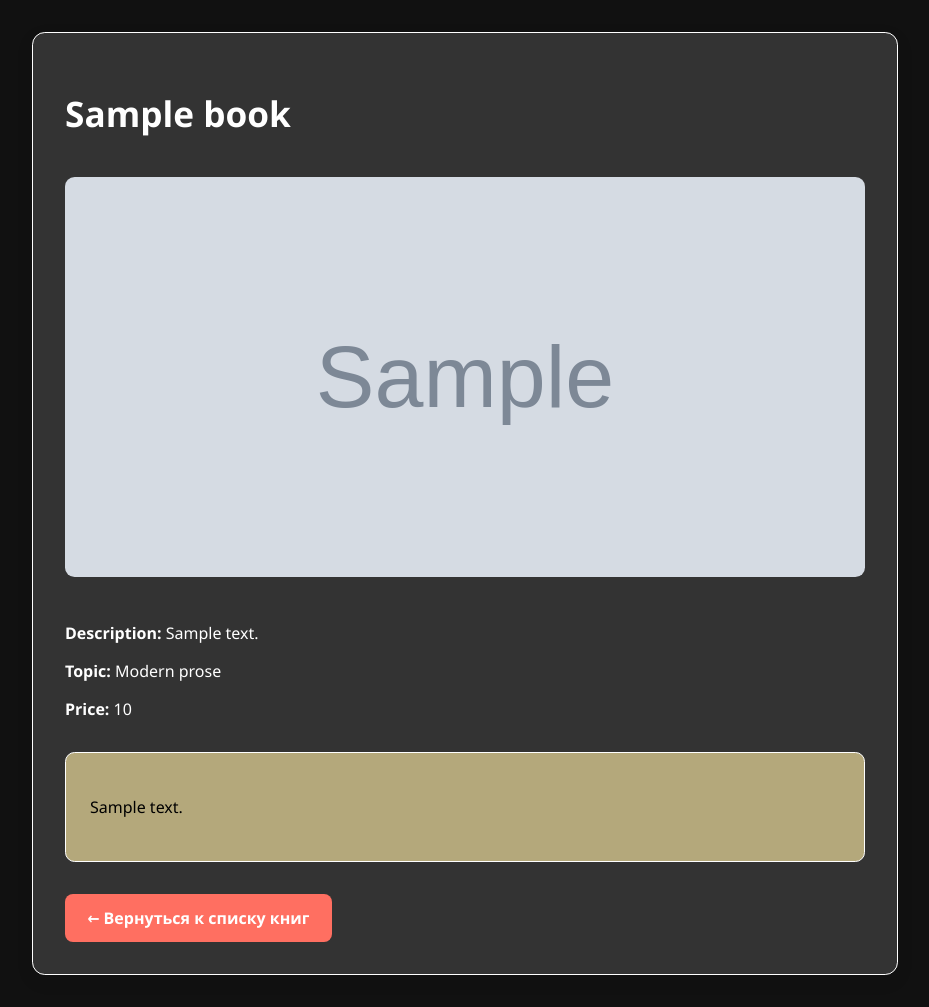
After one commit to Ananas1kexe/django-web-shop, a Django app: template main/templates/book_detail.html in a window 1280 px wide. The commit adds this page. Shown: the whole page, without its empty margins (175-1104 px from the left). Run offline with Django 5.2, Linux system fonts and the light colour scheme; tables that the repository leaves empty hold one stand-in row (values such as "Sample post"); the template is opened without the code that fills it: values that come from a table or form of the project are taken from there, most other values are stand-ins (such as "Sample title", 1, 10 or a date in 2020); grey boxes marked "Sample" are stand-in pictures.

Commit message:
Add files via upload

```diff
--- a/booklook/settings.py
+++ b/booklook/settings.py
@@ -124,7 +124,7 @@ MEDIA_URL = '/media/'
 MEDIA_ROOT = os.path.join(BASE_DIR, 'media')
 
 STATIC_URL = "/static/"
-MEDIA_ROOT = os.path.join(BASE_DIR, 'static')
+STATIC_ROOT = os.path.join(BASE_DIR, 'static')
 
 # Default primary key field type
 # https://docs.djangoproject.com/en/5.2/ref/settings/#default-auto-field
--- a/main/models.py
+++ b/main/models.py
@@ -6,9 +6,10 @@ from django.core.validators import MinValueValidator
 
 
 class Book(models.Model):
-    title = models.CharField("Name", max_length=50)
+    title = models.CharField("Name", max_length=50, unique=True)
     description = models.CharField("Description", max_length=500)
     image = models.ImageField("Image", blank=True)
+    text = models.FileField("Text")
     price = models.IntegerField("Price", default=0, validators=[MinValueValidator(0)])
     TOPICS = [
         ("Modern prose", "Modern prose"),
--- /dev/null
+++ b/main/static/app/book.css
@@ -0,0 +1,108 @@
+body {
+  margin: 0;
+  padding: 0;
+  font-family: 'Segoe UI', Tahoma, Geneva, Verdana, sans-serif;
+  background:rgb(17, 17, 17);
+  color: #ffffff;
+}
+
+
+.logo h3 {
+  margin: 0;
+  font-size: 1.8rem;
+}
+
+.nav-links a {
+  margin-left: 1rem;
+  color: white;
+  text-decoration: none;
+  font-weight: 500;
+  transition: color 0.2s;
+}
+
+.nav-links a:hover {
+  color: #c7d2fe;
+}
+
+.avatar {
+  width: 36px;
+  height: 36px;
+  border-radius: 50%;
+  object-fit: cover;
+  margin-right: 1rem;
+  vertical-align: middle;
+}
+
+main.book-detail {
+  max-width: 800px;
+  margin: 2rem auto;
+  border: 1px solid white;
+  padding: 2rem;
+  background-color: #333;
+  border-radius: 0.8rem;
+  box-shadow: 0 6px 18px rgba(0, 0, 0, 0.08);
+}
+
+.book-detail h1 {
+  font-size: 2.2rem;
+  margin-bottom: 1rem;
+  color: #ffffff;
+}
+
+.book-image {
+  width: 100%;
+  max-height: 400px;
+  object-fit: cover;
+  border-radius: 0.6rem;
+  margin: 1.5rem 0;
+}
+
+.book-detail p {
+  font-size: 1rem;
+  margin: 1rem 0;
+}
+
+.book-detail p strong {
+  color: #ffffff;
+}
+
+.book-content {
+  margin-top: 2rem;
+  padding: 1.5rem;
+  background-color: #b4a87b;
+  border-radius: 0.6rem;
+  border: 1px solid white;
+  line-height: 1.8;
+  font-size: 1rem;
+  color: #000000;
+  max-height: 600px;
+  overflow-y: auto;
+}
+
+.book-content p {
+  margin-bottom: 1rem;
+}
+
+.no-text {
+  margin-top: 2rem;
+  text-align: center;
+  color: #9ca3af;
+  font-style: italic;
+}
+
+.btn-back {
+  display: inline-block;
+  margin-top: 2rem;
+  text-decoration: none;
+  background-color: #ff6f61;
+  color: white;
+  padding: 0.8rem 1.4rem;
+  border-radius: 0.5rem;
+  font-weight: 600;
+  transition: background-color 0.2s, transform 0.2s;
+}
+
+.btn-back:hover {
+  background-color: #eb5e51;
+  transform: translateY(-3px);
+}
--- a/main/static/app/users.css
+++ b/main/static/app/users.css
@@ -20,7 +20,7 @@ h1 {
     text-align: center;
     margin-top: 30px;
     margin-bottom: 40px;
-    color: rgb(126, 84, 84);
+    color: rgb(255, 255, 255);
     font-size: 32px;
 }
 
--- a/main/templates/403.html
+++ b/main/templates/403.html
@@ -1 +1 @@
-"Your account is blocked Logout <a href='/logout'LogOut</a>
+"Your account is blocked Logout <a href='/logout'>LogOut</a>
--- /dev/null
+++ b/main/templates/book_detail.html
@@ -0,0 +1,33 @@
+{% load static %}
+
+<!DOCTYPE html>
+<html lang="en">
+<head>
+  <meta charset="UTF-8">
+  <meta name="viewport" content="width=device-width, initial-scale=1">
+  <title>{{ book.title }} — BookLook</title>
+  <link rel="stylesheet" href="{% static 'app/book.css' %}">
+</head>
+<body>
+
+  <main class="book-detail">
+    <h1>{{ book.title }}</h1>
+    {% if book.image %}
+      <img src="{{ book.image.url }}" alt="{{ book.title }}" class="book-image">
+    {% endif %}
+    <p><strong>Description:</strong> {{ book.description }}</p>
+    <p><strong>Topic:</strong> {{ book.topic }}</p>
+    <p><strong>Price:</strong> {{ book.price }}</p>
+
+    {% if text_content %}
+      <section class="book-content">
+        {{ text_content|linebreaks }}
+      </section>
+    {% else %}
+      <p class="no-text"></p>
+    {% endif %}
+
+    <a href="{% url 'index' %}" class="btn-back">← Вернуться к списку книг</a>
+  </main>
+</body>
+</html>
--- a/main/templates/register.html
+++ b/main/templates/register.html
@@ -24,6 +24,9 @@
             <label for="password">Password</label>
             <input type="password" name="password" id="password" required/>
 
+            <label for="confirmation">Confirmation Password</label>
+            <input type="password" name="confirmation" id="confirmation" required/>
+
             <button type="submit">Register</button>
             <a href="/login" class="link-register">Do you have account? Login now</a>
 
--- a/main/templates/users.html
+++ b/main/templates/users.html
@@ -28,6 +28,10 @@
             <label for="username">Change Username:</label>
             <input type="text" name="username" id="username"/>
 
+
+            <label for="check">Chek Password:</label>
+            <input type="password" name="check" id="check"/>
+
             <label for="password">Change Password:</label>
             <input type="password" name="password" id="password"/>
 
--- a/main/urls.py
+++ b/main/urls.py
@@ -10,8 +10,9 @@ urlpatterns = [
     path("login/", views.login, name="login"),
     path("register/", views.register, name="register"),
     path("users/", views.users, name="user"),
-    path("logout/", views.logouts, name="logout")
+    path("logout/", views.logouts, name="logout"),
+
+    path("book/<int:pk>/", views.book_detail, name="book_detail")
 ]
 if settings.DEBUG:
     urlpatterns += static(settings.MEDIA_URL, document_root=settings.MEDIA_ROOT)
-    urlpatterns += static(settings.STATIC_URL, document_root=settings.MEDIA_ROOT)
```
Also changed, not shown: main/static/app/index.css (+149 -1 lines), main/templates/index.html (+14 -4 lines), main/views.py (+24 -8 lines).
